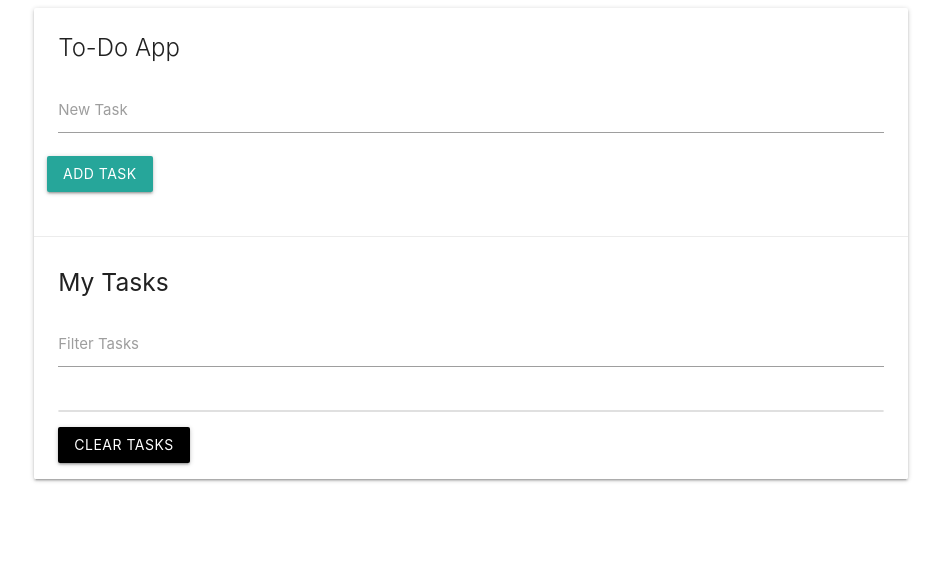
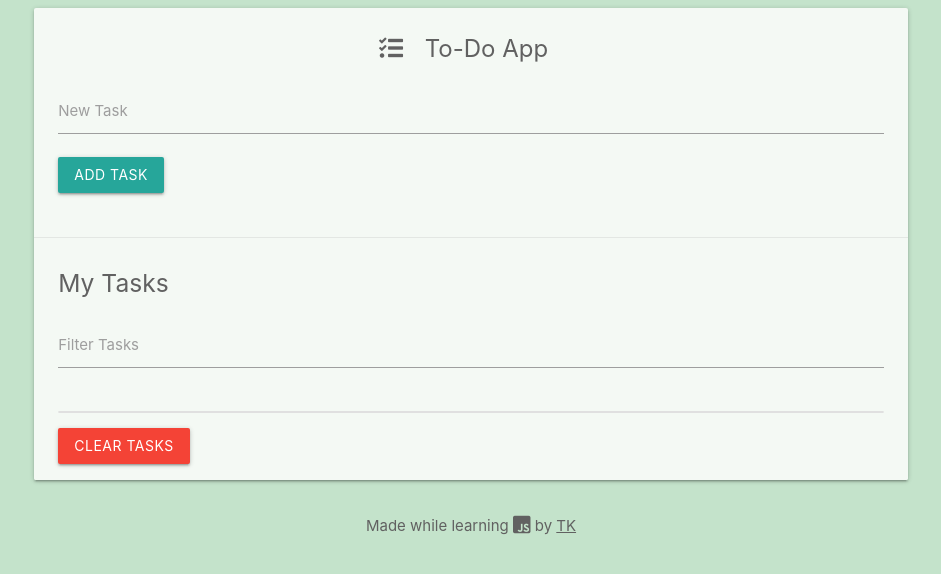
Before and after one commit to t-kowalewski/todo-app, a plain HTML site: page index.html in a window 1280 px wide. Shown: the whole page, without its empty margins (169-1110 px from the left). Drawn offline with nearby package versions, Linux system fonts and the light colour scheme.

Commit message:
custom styles

```diff
--- a/index.html
+++ b/index.html
@@ -8,6 +8,7 @@
   <link rel="stylesheet" href="https://cdnjs.cloudflare.com/ajax/libs/materialize/1.0.0/css/materialize.min.css">
   <link rel="stylesheet" href="https://use.fontawesome.com/releases/v5.7.2/css/all.css"
     integrity="sha384-fnmOCqbTlWIlj8LyTjo7mOUStjsKC4pOpQbqyi7RrhN7udi9RwhKkMHpvLbHG9Sr" crossorigin="anonymous">
+  <link rel="stylesheet" href="styles.css">
   <title>To-Do App</title>
 </head>
 
@@ -18,7 +19,7 @@
         <div id="main" class="card">
 
           <div class="card-content">
-            <span class="card-title">To-Do App</span>
+            <span class="card-title"><i class="fas fa-tasks"></i> To-Do App</span>
             <div class="row">
               <form id="task-form">
                 <div class="input-field col s12">
@@ -42,11 +43,14 @@
 
             <ul class="collection"></ul>
 
-            <a href="#" class="clear-tasks btn black">Clear Tasks</a>
+            <a href="#" class="clear-tasks btn red">Clear Tasks</a>
           </div>
 
         </div>
       </div>
+    </div>
+    <div class="footer">
+      Made while learning <i class="fab fa-js-square fa-lg"></i> by <a href="https://github.com/t-kowalewski">TK</a>
     </div>
   </div>
 
--- /dev/null
+++ b/styles.css
@@ -0,0 +1,45 @@
+/* Color Palette - https://colorhunt.co/palette/118963 */
+
+/* General Styles */
+body {
+    background-color: #c4e3cb;
+    color: #616161;
+}
+
+.card {
+    background-color: #f4f9f4;
+}
+
+.card .card-title {
+    text-align: center;
+    font-weight: bold;
+    font-weight: 400;
+}
+
+input.btn {
+    margin-left: 0.75rem;
+}
+
+.collection .collection-item {
+    background-color: #f4f9f4;
+}
+
+.footer {
+    text-align: center;
+    margin-bottom: 1.5rem;
+}
+
+.footer a {
+    color: #616161;
+    text-decoration-line: underline;
+}
+
+/* FA icons */
+.fa-tasks {
+    position: relative;
+    right: 1rem;
+}
+
+.fa-check {
+    color: #8aae92;
+}
```
